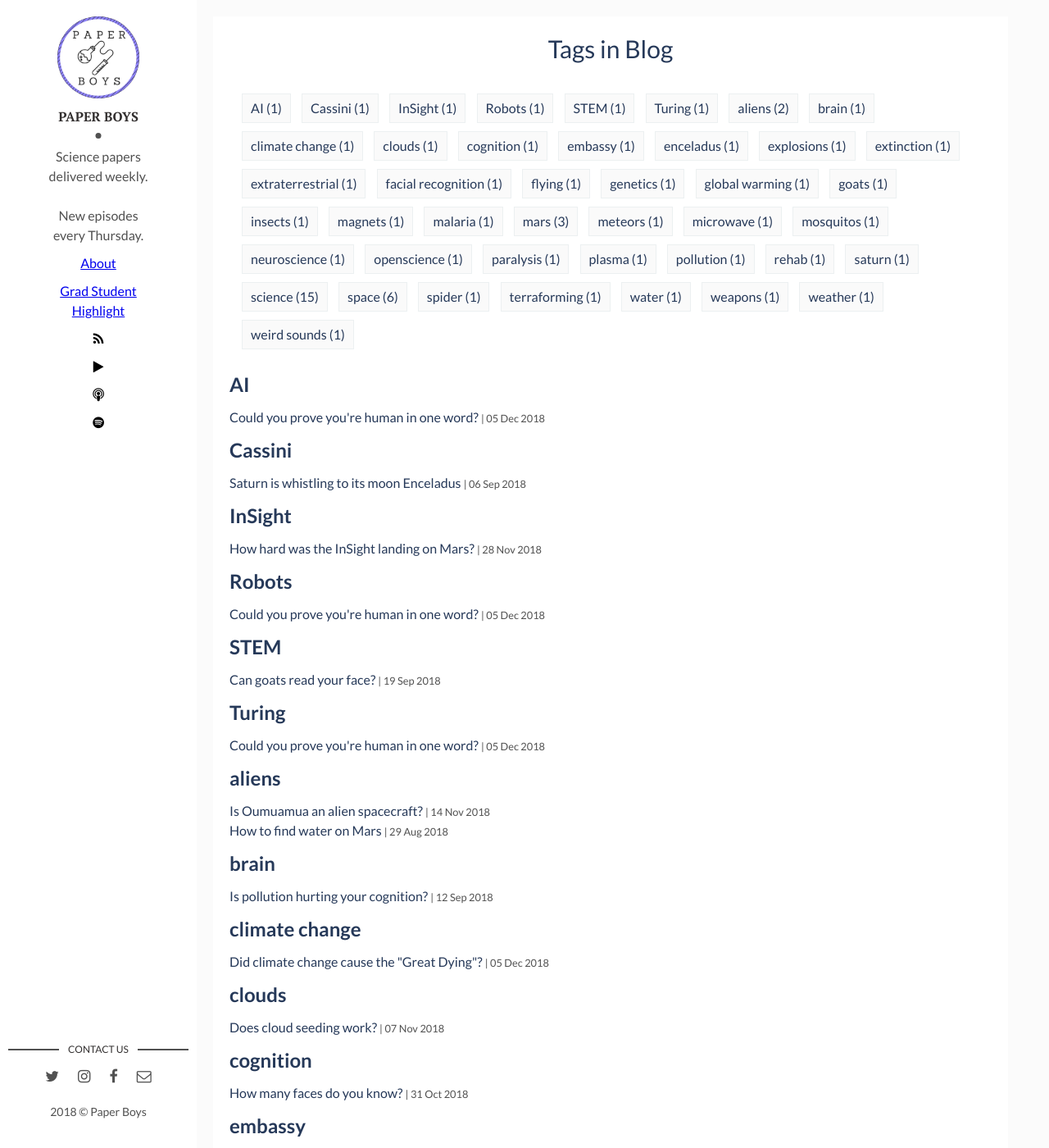
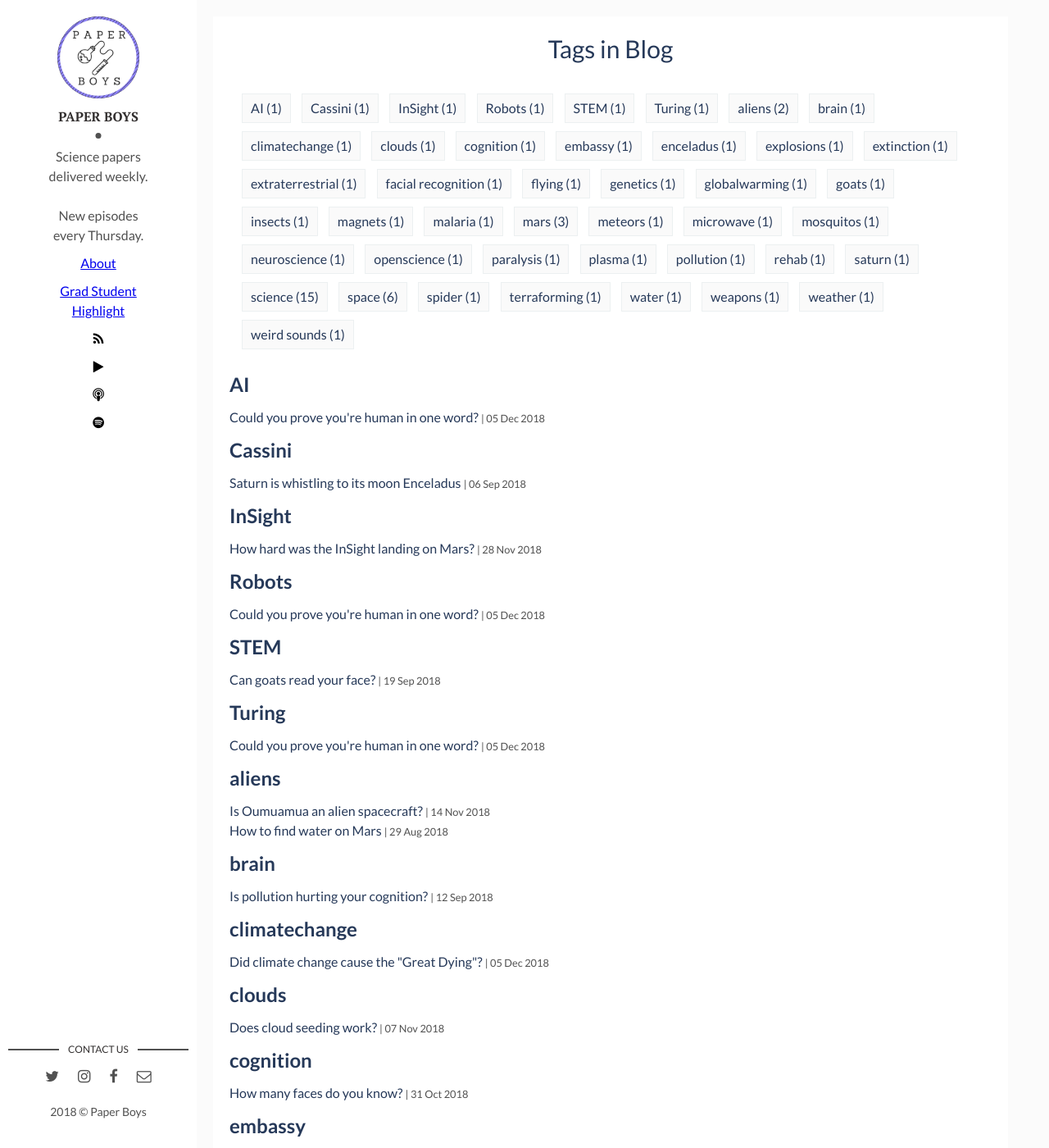
Before and after one commit to paperboyspodcast/paperboyspodcast.github.io, a Jekyll site: the page built from tags.html, in a window 1280 px wide and 1400 px high. Shown: the whole window at 82% size. Built offline with Jekyll 4.4.1, drawn with Linux system fonts in a browser that asks for light colours; some of the changed text lies outside the part shown.

Commit message:
fixed keywords

```diff
--- a/_posts/2019-12-13-Great-Dying.md
+++ b/_posts/2019-12-13-Great-Dying.md
@@ -5,7 +5,7 @@ date: 2018-12-06 00:00:00 +0300
 description: Could global warming have caused the worst mass extinction in history?... # Add post description (shows up as description on social media posts)
 img: greatdying.jpg # Add image post (optional)
 audio: greatdying.html
-tags: [climate change, global warming, extinction, science] # add tag
+tags: [climatechange, globalwarming, extinction, science] # add tag
 ---
 
 The worst mass extinction in known history happened 250 million years ago, wiping out an astonishing 96% of all marine life. Scientists have offered many theories on how this could have happened, from meteors to volcanoes--but a research team may have finally cracked the code, and it doesn't bode well for our own future. Charlie brings in a paper that takes a grim dive into the world's most lethal time period.
```
